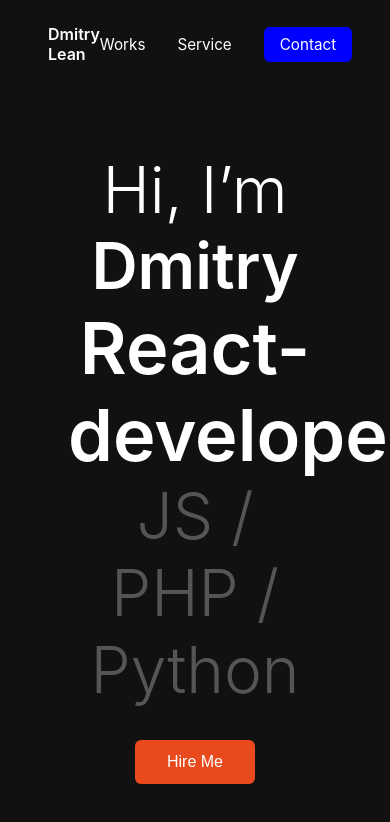
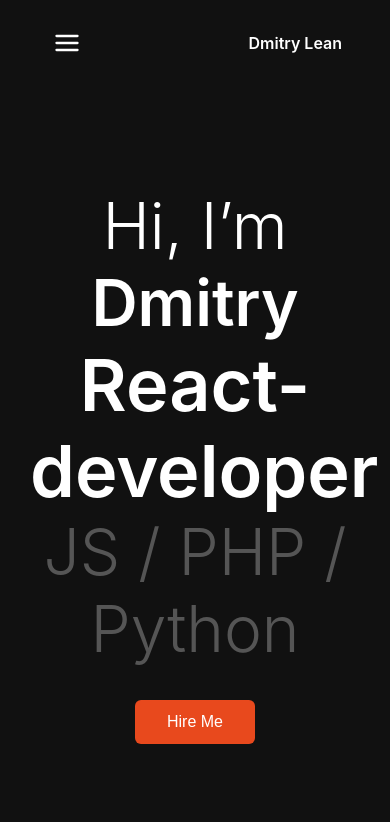
Before and after one commit to dmitrylean/react-portfolio, a React (Create React App) app: page / in a window 390 px wide. Shown: the top 822 px of the page. Built offline with nearby package versions, Linux system fonts and the light colour scheme.

Commit message:
add burger

```diff
--- a/src/components/Hero.css
+++ b/src/components/Hero.css
@@ -28,7 +28,6 @@
   color: #555;
 }
 
-/* Кнопка */
 .btn-primary {
   background: #e8491d;
   border: none;
@@ -38,3 +37,23 @@
   border-radius: 6px;
   cursor: pointer;
 }
+
+@media (min-width: 300px) {
+  .hero {
+    justify-content: center;
+    text-align: center;
+    padding: 5px 10px;
+  }
+}
+
+@media (min-width: 500px) {
+  .hero {
+    justify-content: center;
+  }
+}
+
+@media (min-width: 768px) {
+  .hero {
+    justify-content: center;
+  }
+}
--- a/src/components/NavBar.css
+++ b/src/components/NavBar.css
@@ -126,7 +126,7 @@ nav a {
   right: -250px;
   height: 100%;
   width: 250px;
-    background: white;
+  background: black;
   flex-direction: column;
   align-items: flex-start;
   padding: 60px 20px;
@@ -135,10 +135,25 @@ nav a {
   z-index: 1000;
 }
 
+.nav ul {
+    display: flex;
+    flex-direction: column;
+    gap: 1.5rem;
+    width: 100%;
+    margin: 0;
+    padding: 0;
+  }
+
+  .nav li {
+    width: 100%;
+  }
+
   .nav a {
     font-size: 18px;
     padding: 10px 0;
     width: 100%;
+    color: white;
+    display: block;
   }
 
   .nav.active {
--- a/src/components/NavBar.jsx
+++ b/src/components/NavBar.jsx
@@ -1,18 +1,77 @@
-import React from "react";
+import React, { useState } from "react";
 import { Link } from "react-router-dom";
 import "./NavBar.css";
 
 const NavBar = () => {
+  const [isOpen, setIsOpen] = useState(false);
+
+  const openMenu = () => setIsOpen(true);
+  const closeMenu = () => setIsOpen(false);
+
   return (
-    <header className="navbar">
+    <header>
+      <div className="navbar">
+        <button
+          className="burger"
+          aria-label="Open Menu"
+          onClick={openMenu}
+          style={{ display: isOpen ? "none" : undefined }}
+        >
+          <svg
+            xmlns="http://www.w3.org/2000/svg"
+            width="28"
+            height="28"
+            fill="none"
+            stroke="currentColor"
+            strokeWidth="2"
+            strokeLinecap="round"
+            strokeLinejoin="round"
+            viewBox="0 0 24 24"
+          >
+            <line x1="3" y1="6" x2="21" y2="6" />
+            <line x1="3" y1="12" x2="21" y2="12" />
+            <line x1="3" y1="18" x2="21" y2="18" />
+          </svg>
+        </button>
+
+        <button
+          className="close"
+          aria-label="Close Menu"
+          onClick={closeMenu}
+          style={{ display: isOpen ? "flex" : "none" }}
+        >
+          <svg
+            xmlns="http://www.w3.org/2000/svg"
+            width="28"
+            height="28"
+            fill="none"
+            stroke="currentColor"
+            strokeWidth="2"
+            strokeLinecap="round"
+            strokeLinejoin="round"
+            viewBox="0 0 24 24"
+          >
+            <line x1="18" y1="6" x2="6" y2="18" />
+            <line x1="6" y1="6" x2="18" y2="18" />
+          </svg>
+        </button>
+
         <Link to="/" className="logo">Dmitry Lean</Link>
-      <nav>
+
+        <nav className={`nav ${isOpen ? "active" : ""}`}>
           <ul>
             <li><Link to="/works">Works</Link></li>
             <li><Link to="/service">Service</Link></li>
             <li><Link to="/contact" className="btn-outline">Contact</Link></li>
           </ul>
         </nav>
+      </div>
+
+      <div
+        className={`overlay ${isOpen ? "active" : ""}`}
+        onClick={closeMenu}
+      />
+
     </header>
   );
 };
--- a/src/components/ServiceSection.css
+++ b/src/components/ServiceSection.css
@@ -2,6 +2,7 @@
   background: #111;
   color: #fff;
   padding: 40px 0;
+  height: 100vh;
 }
 
 .services-grid {
--- a/src/components/WorksSection.css
+++ b/src/components/WorksSection.css
@@ -66,14 +66,15 @@
   gap: 20px;
 }
 
-.links a {
-  color: black;
+.icon {
+  color: white;
   font-size: 25px;
   text-decoration: none;
 }
 
-.links a:hover {
-  color: red;
+.icon:hover {
+  color: blue;
+  transform: scale(1.2);
 }
 
 .project-meta {
--- a/src/components/WorksSection.jsx
+++ b/src/components/WorksSection.jsx
@@ -34,14 +34,14 @@ const Works = () => {
                       target="_blank"
                       rel="noopener noreferrer"
                     >
-                      <FontAwesomeIcon icon={faLink} />
+                      <FontAwesomeIcon icon={faLink} className="icon" />
                     </a>
                     <a
                       href={project.github}
                       target="_blank"
                       rel="noopener noreferrer"
                     >
-                      <FontAwesomeIcon icon={faGithub} />
+                      <FontAwesomeIcon icon={faGithub} className="icon" />
                     </a>
                   </div>
                 </div>
```
Lines whose indentation alone changed are shown as unchanged.
